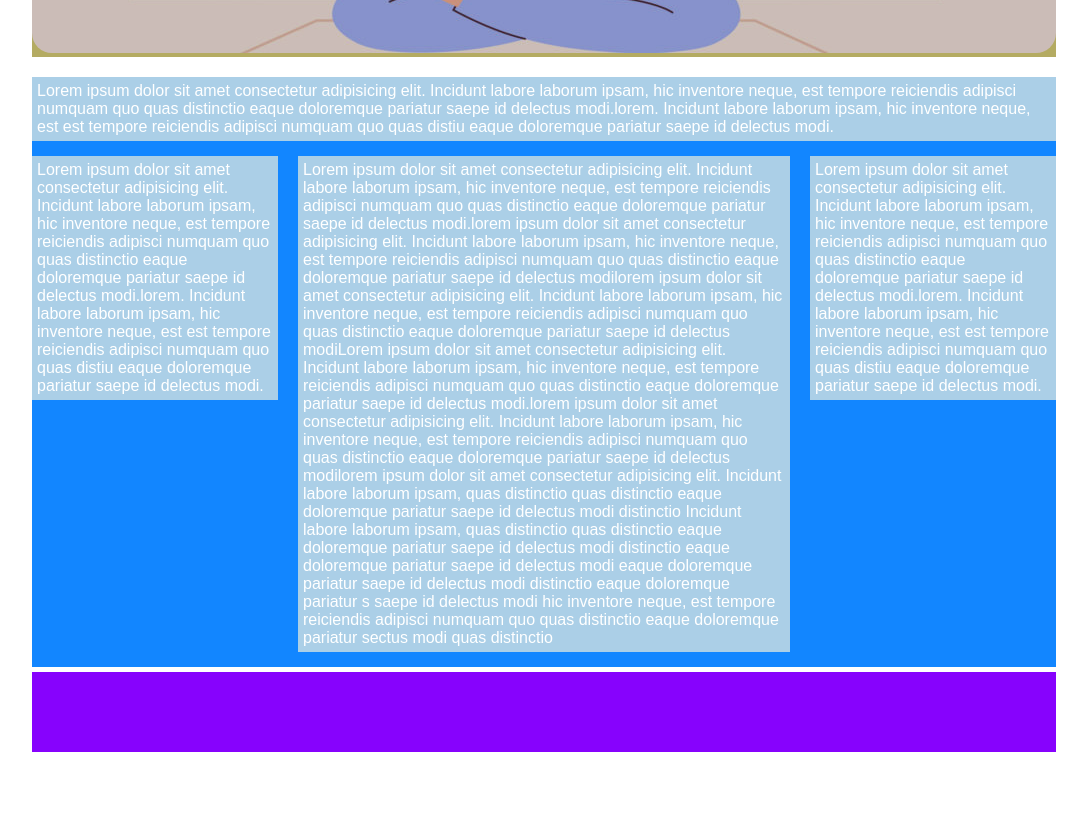
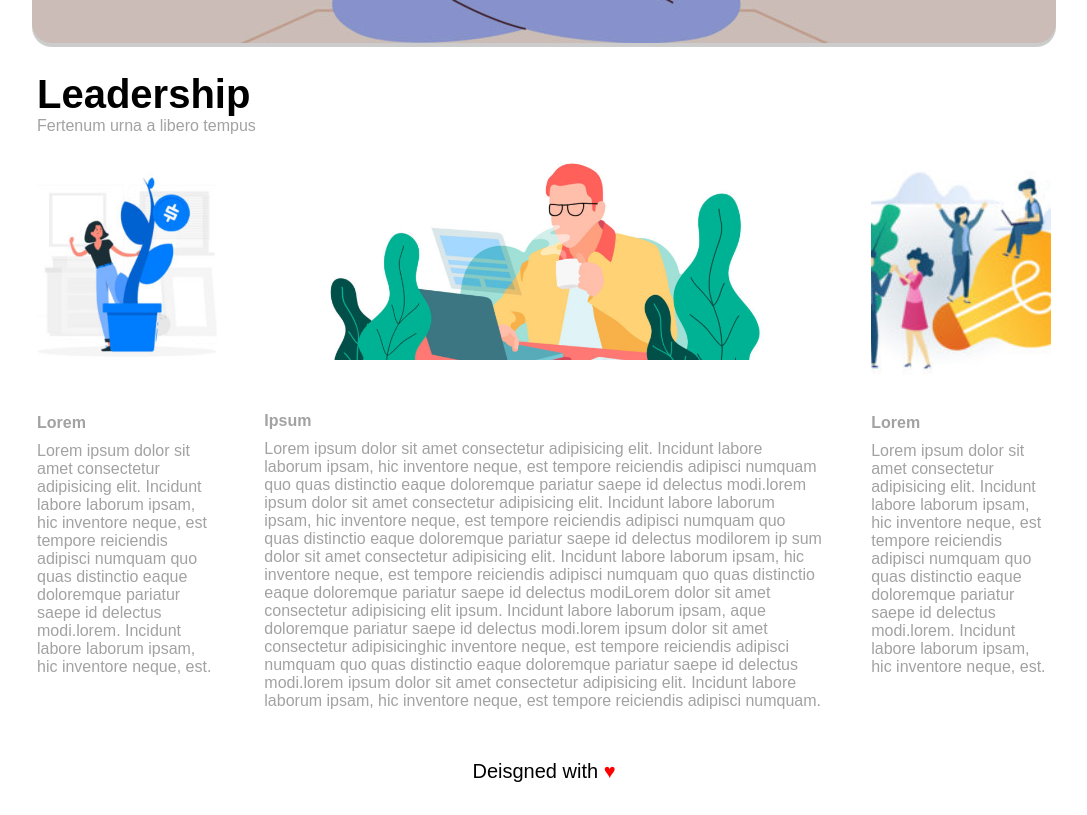
Before and after one commit to LUCACIPRANI/htmlcss-wp, a plain HTML site: page index.html in a window 1280 px wide. Shown: the part 657-1472 px from the top of the page, without its empty margins (96-1183 px from the left). Before the commit the page ends 1424 px from the top, so only its background shows below. Drawn offline with Linux system fonts and the light colour scheme.

Commit message:
Main and Footer

```diff
--- a/css/style.css
+++ b/css/style.css
@@ -15,6 +15,10 @@ body{
     background-color: white;
     color: white;
     font-family: Arial, Helvetica, sans-serif;
+}
+
+p, h4{
+    color: #A2A2A2;
 }
 
 /* Fine common */
@@ -52,7 +56,7 @@ header{
 
 .logo-header {
     height: 200px;
-    margin: 20px auto;
+    margin: 10px auto;
 }
 
 .logo img{
@@ -87,23 +91,24 @@ ul li {
     border-radius: 20px;
 }
 
-.bigger-text {
+nav .bigger {
     position: absolute;
     bottom: 100px;
     left: 40px;
     font-size: 30px;
 }
 
-.smaller-text {
+nav .smaller {
     position: absolute;
     bottom: 60px;
     left: 40px;
 }
 
-.overlay {
+.overlay-slider {
     position: absolute;
     inset: 0;
     background: rgba(0,0,0,0.2);
+    border-radius: 20px;
 }
 
 /* fine slider  */
@@ -116,31 +121,77 @@ ul li {
 
 .content {
     padding: 5px;
-    margin: 10px;
+    margin:10px;
     margin-bottom: 15px;
     margin-top: 15px;
+}
+/* content intro  */
+h1 {
+    color: black;
+    font-size: 40px;
+}
+
+.intro p {
+    color: #A2A2A2;
 }
 
 .intro{
     width: 100%;
     margin: 0 auto;
 }
+/* fine content intro  */
+/* left sidebar and center content */
 
 .left-sidebar {
-    width: calc(100% / 4 - 10px);
+    width: calc(100% / 5 - 15px);
     margin-left: 0;
     float: left;
 }
 
+/* applying object fit rules  */
+.content img {
+    width: 100%;
+    height: 230px;
+    object-fit: cover;
+    border-radius: 20px;
+    margin-bottom: 20px;
+}
+
+h4 {
+    margin-bottom: 10px;
+}
+
+.center h4 {
+    margin-top: 27.5px;
+}
+
+/* applying calc rule  */
 .right-sidebar {
-    width: calc(100% / 4 - 10px);
+    width: calc(100% / 5 - 15px);
     margin-right: 0;
     float: right;
 }
 
 .center {
-    width: calc((100% / 4 - 10px) * 2);
+    width: calc((100% / 5 - 15px) * 3);
     float: left;
+    margin: 0 27.5px;
+    margin-top: 15px;
+}
+
+.center img {
+    width: 100%;
+    height: 200px;
+    object-fit: cover;
+    border-radius: 20px;
+    margin-bottom: 20px;
+}
+
+.overlay content .right-sidebar {
+    position: absolute;
+    inset: 0;
+    background: rgba(0,0,0,0.8);
+    border-radius: 20px;
 }
 
 /* fine main  */
@@ -151,5 +202,15 @@ footer{
     height: 80px;
     margin-top: 5px;
     margin-bottom: 15px;
+    text-align: center;
+    padding-top: 40px;
+    color: black;
+    font-size: 20px;
+    font-weight: 100;
 }
+
+.hearth {
+    color: red;
+}
+
 /* Fine footer  */
--- a/index.html
+++ b/index.html
@@ -8,7 +8,7 @@
     <link rel="stylesheet" href="css/style.css">
 </head>
 <body>
-    <div class="debug">
+    <!-- <div class="debug"> -->
         <!-- Inizio Header  -->
         <header>
             <div class="logo-header">
@@ -27,79 +27,73 @@
                 </div>
             </div>
             <div class="slider">
-                <div class="overlay"></div>
+                <div class="overlay-slider"></div>
                 <img src="img/banner.jpg" alt="banner">
-                <div class="bigger-text"> <span> Pretium ac placerat dui interdum nunc</span> <br> <span>in eros urna morbi</span> </div>
-                <div class="smaller-text"> <span> Lorem ipsum dolor sit, consectetur adipisicing elit amet consectetur  <br> adipisicing elit. lit amet consectetur  Laborieronsequu...</span> </div>
+                <nav>
+                    <div class="bigger"> <span> Pretium ac placerat dui interdum nunc</span> <br> <span>in eros urna morbi</span> </div>
+                    <div class="smaller"> <span> Lorem ipsum dolor sit, consectetur adipisicing elit amet consectetur  <br> adipisicing elit. lit amet consectetur  Laborieronsequu...</span> </div>
+                </nav>
             </div>
         </header>
         <!-- Fine Header  -->
         <!-- Inizio main  -->
             <main class="container">
                 <div class="content intro">
+                    <h1>Leadership</h1>
+                    <p>Fertenum urna a libero tempus</p>
+                </div>
+                <div class="content left-sidebar">
+                    <img src="img/img-1.jpg" alt="Image left">
+                    <h4>Lorem</h4>
                     <p>
                         Lorem ipsum dolor sit amet consectetur adipisicing elit.
                         Incidunt labore laborum ipsam, hic inventore neque, est
                         tempore reiciendis adipisci numquam quo quas distinctio
                         eaque doloremque pariatur saepe id delectus modi.lorem.
-                        Incidunt labore laborum ipsam, hic inventore neque, est
-                        est tempore reiciendis adipisci numquam quo quas distiu
-                        eaque doloremque pariatur saepe id delectus modi.
+                        Incidunt labore laborum ipsam, hic inventore neque, est.
                     </p>
                 </div>
-                <div class="content left-sidebar">
+                <div class="center content">
+                    <img src="img/banner-2.jpg" alt="Image center">
+                    <h4>Ipsum</h4>
+                    <p>Lorem ipsum dolor sit amet consectetur adipisicing elit.
+                        Incidunt labore laborum ipsam, hic inventore neque, est
+                        tempore reiciendis adipisci numquam quo quas distinctio
+                        eaque doloremque pariatur saepe id delectus modi.lorem
+                        ipsum dolor sit amet consectetur adipisicing elit.
+                        Incidunt labore laborum ipsam, hic inventore neque, est
+                        tempore reiciendis adipisci numquam quo quas distinctio
+                        eaque doloremque pariatur saepe id delectus modilorem ip
+                        sum dolor sit amet consectetur adipisicing elit.
+                        Incidunt labore laborum ipsam, hic inventore neque, est
+                        tempore reiciendis adipisci numquam quo quas distinctio
+                        eaque doloremque pariatur saepe id delectus modiLorem
+                         dolor sit amet consectetur adipisicing elit ipsum.
+                        Incidunt labore laborum ipsam, aque doloremque pariatur saepe id delectus modi.lorem
+                        ipsum dolor sit amet consectetur adipisicinghic inventore neque, est
+                        tempore reiciendis adipisci numquam quo quas distinctio
+                        eaque doloremque pariatur saepe id delectus modi.lorem
+                        ipsum dolor sit amet consectetur adipisicing elit.
+                        Incidunt labore laborum ipsam, hic inventore neque, est
+                        tempore reiciendis adipisci numquam. </p>
+                </div>
+                <div class="content right-sidebar">
+                    <img src="img/img-3.jpg" alt="Image right">
+                    <h4>Lorem</h4>
+                    <div class="overlay"></div>
                     <p>
                         Lorem ipsum dolor sit amet consectetur adipisicing elit.
                         Incidunt labore laborum ipsam, hic inventore neque, est
                         tempore reiciendis adipisci numquam quo quas distinctio
                         eaque doloremque pariatur saepe id delectus modi.lorem.
-                        Incidunt labore laborum ipsam, hic inventore neque, est
-                        est tempore reiciendis adipisci numquam quo quas distiu
-                        eaque doloremque pariatur saepe id delectus modi.
-                    </p>
-                </div>
-                <div class="center content">
-                    <p>Lorem ipsum dolor sit amet consectetur adipisicing elit.
-                        Incidunt labore laborum ipsam, hic inventore neque, est
-                        tempore reiciendis adipisci numquam quo quas distinctio
-                        eaque doloremque pariatur saepe id delectus modi.lorem ipsum dolor sit amet consectetur adipisicing elit.
-                        Incidunt labore laborum ipsam, hic inventore neque, est
-                        tempore reiciendis adipisci numquam quo quas distinctio
-                        eaque doloremque pariatur saepe id delectus modilorem ipsum dolor sit amet consectetur adipisicing elit.
-                        Incidunt labore laborum ipsam, hic inventore neque, est
-                        tempore reiciendis adipisci numquam quo quas distinctio
-                        eaque doloremque pariatur saepe id delectus modiLorem ipsum dolor sit amet consectetur adipisicing elit.
-                        Incidunt labore laborum ipsam, hic inventore neque, est
-                        tempore reiciendis adipisci numquam quo quas distinctio
-                        eaque doloremque pariatur saepe id delectus modi.lorem ipsum dolor sit amet consectetur adipisicing elit.
-                        Incidunt labore laborum ipsam, hic inventore neque, est
-                        tempore reiciendis adipisci numquam quo quas distinctio
-                        eaque doloremque pariatur saepe id delectus modilorem ipsum dolor sit amet consectetur adipisicing elit.
-                        Incidunt labore laborum ipsam, quas distinctio quas distinctio
-                        eaque doloremque pariatur saepe id delectus modi distinctio
-                        Incidunt labore laborum ipsam, quas distinctio quas distinctio
-                        eaque doloremque pariatur saepe id delectus modi distinctio
-                        eaque doloremque pariatur saepe id delectus modi
-                        eaque doloremque pariatur saepe id delectus modi distinctio
-                        eaque doloremque pariatur s saepe id delectus modi hic inventore neque, est
-                        tempore reiciendis adipisci numquam quo quas distinctio
-                        eaque doloremque pariatur sectus modi quas distinctio </p>
-                </div>
-                <div class="content right-sidebar">
-                    <p>
-                        Lorem ipsum dolor sit amet consectetur adipisicing elit.
-                        Incidunt labore laborum ipsam, hic inventore neque, est
-                        tempore reiciendis adipisci numquam quo quas distinctio
-                        eaque doloremque pariatur saepe id delectus modi.lorem.
-                        Incidunt labore laborum ipsam, hic inventore neque, est
-                        est tempore reiciendis adipisci numquam quo quas distiu
-                        eaque doloremque pariatur saepe id delectus modi.
+                        Incidunt labore laborum ipsam, hic inventore neque, est.
                     </p>
                 </div>
             </main>
         <!-- Fine main  -->
         <!-- Inizio footer  -->
             <footer>
+                <span>Deisgned with <span class="hearth">&hearts;</span></span>
             </footer>
         <!-- Fine footer  -->
     </div>
```
